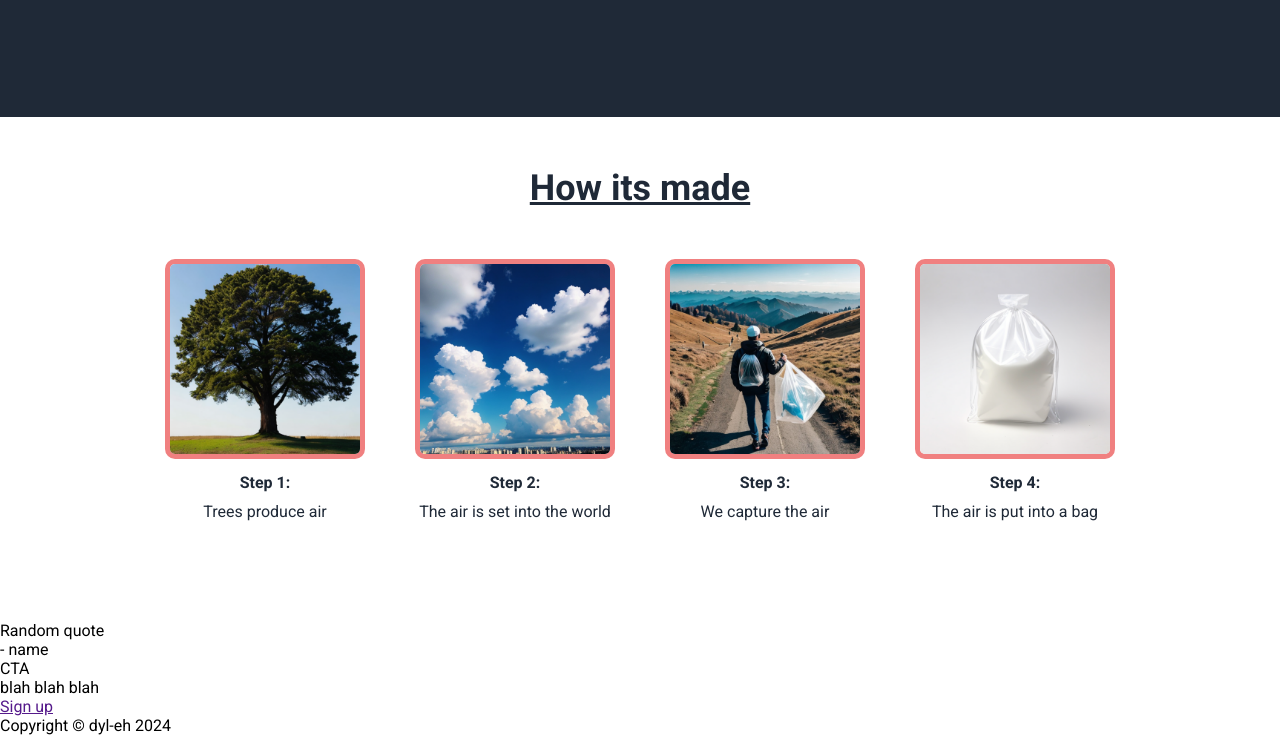
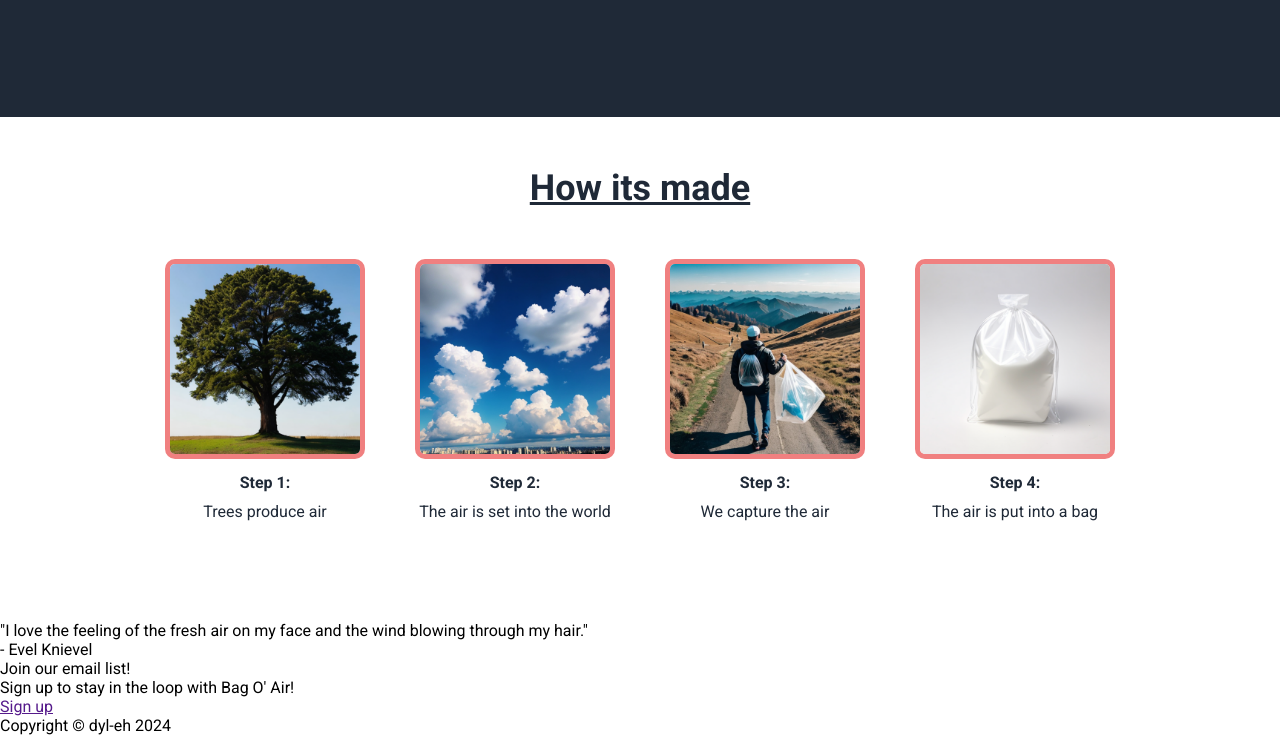
Before and after one commit to dyl-eh/landing-page, a plain HTML site: page index.html in a window 1280 px wide. Shown: the part 842-1577 px from the top of the page. Drawn offline with Linux system fonts and the light colour scheme.

Commit message:
Change HTML layout
Edit quotes and call to action

```diff
--- a/index.html
+++ b/index.html
@@ -48,28 +48,30 @@
                 <div class="info">The air is set into the world</div>
             </div>
             <div class="info-image">
-                <div class="img"><img src="./images/aircollection.png" alt="image of man holding bag of air" height="auto"
-                        width="200px"></div>
+                <div class="img"><img src="./images/aircollection.png" alt="image of man holding bag of air"
+                        height="auto" width="200px"></div>
                 <div class="step">Step 3:</div>
                 <div class="info">We capture the air</div>
             </div>
             <div class="info-image">
-                <div class="img"><img src="./images/bagoair-info.png" alt="image of bag of air, white background" height="auto"
-                        width="200px"></div>
+                <div class="img"><img src="./images/bagoair-info.png" alt="image of bag of air, white background"
+                        height="auto" width="200px"></div>
                 <div class="step">Step 4:</div>
                 <div class="info">The air is put into a bag</div>
             </div>
         </div>
     </div>
     <div class="quote-container">
-        <div class="quote">Random quote</div>
-        <div class="quote-credit">- name</div>
+        <div class="quote-content">
+            <div class="quote">"I love the feeling of the fresh air on my face and the wind blowing through my hair."</div>
+            <div class="quote-credit">- Evel Knievel</div>
+        </div>
     </div>
     <div class="cta-container">
         <div class="cta">
             <div class="cta-info">
-                <div class="cta-title">CTA</div>
-                <div class="cta-text">blah blah blah</div>
+                <div class="cta-title">Join our email list!</div>
+                <div class="cta-text">Sign up to stay in the loop with Bag O' Air!</div>
             </div>
             <div class="cta-button"><a href="">Sign up</a></div>
         </div>
```
